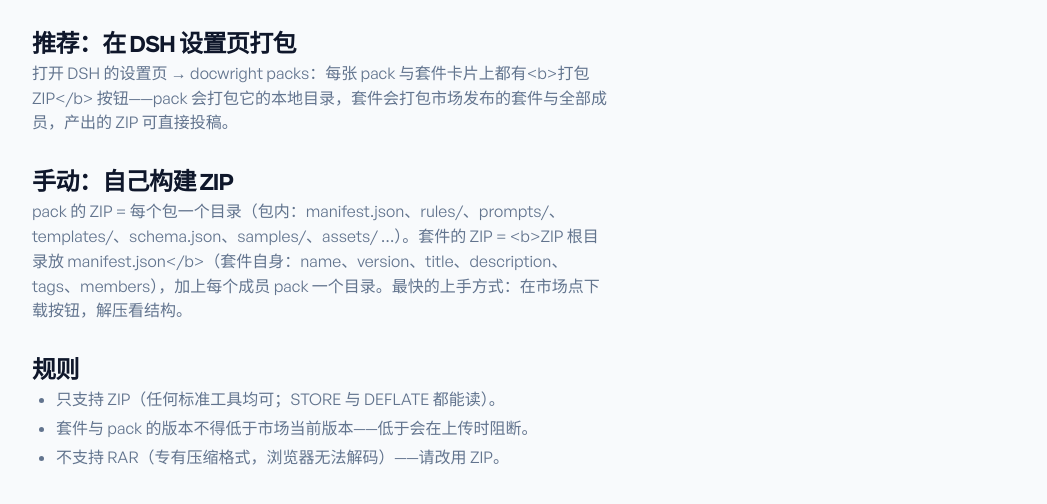
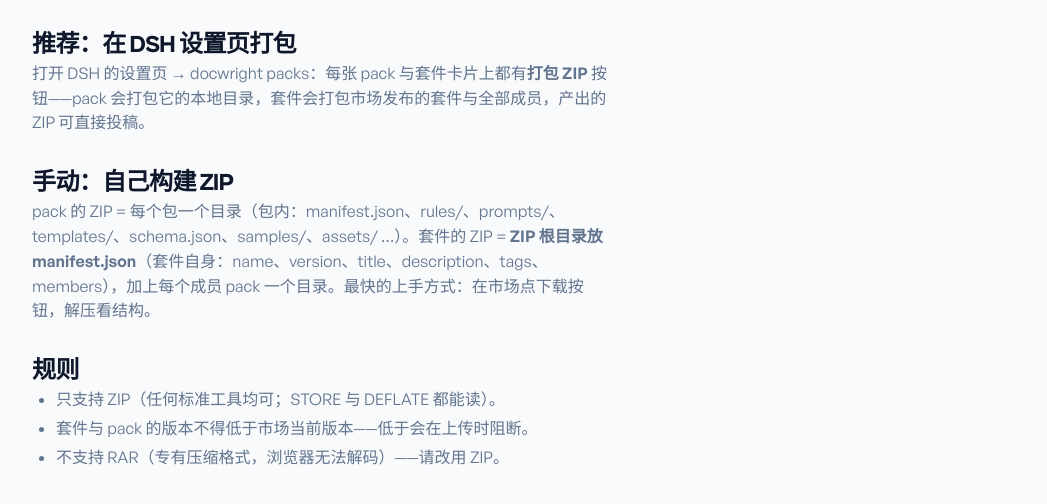
Before and after one commit to sharework-ai/dsh-docwright-market, a website: page web/packaging.html in a window 1280 px wide. Shown: the part 202-706 px from the top of the page, without its empty margins (116-1163 px from the left). Drawn offline with Linux system fonts and the light colour scheme; no server answers.

Commit message:
[fix] packaging page renders the html-flavored i18n keys via data-i18n-html

```diff
--- a/web/packaging.html
+++ b/web/packaging.html
@@ -13,11 +13,11 @@
     <p class="max-w-xl text-slate-500 dark:text-slate-400" data-i18n="packagingIntro"></p>
     <section class="block">
       <h2 data-i18n="packagingRecommended"></h2>
-      <p class="max-w-xl text-slate-500 dark:text-slate-400" data-i18n="packagingPluginHtml"></p>
+      <p class="max-w-xl text-slate-500 dark:text-slate-400" data-i18n-html="packagingPluginHtml"></p>
     </section>
     <section class="block">
       <h2 data-i18n="packagingManual"></h2>
-      <p class="max-w-xl text-slate-500 dark:text-slate-400" data-i18n="packagingManualHtml"></p>
+      <p class="max-w-xl text-slate-500 dark:text-slate-400" data-i18n-html="packagingManualHtml"></p>
     </section>
     <section class="block">
       <h2 data-i18n="packagingRules"></h2>
```
